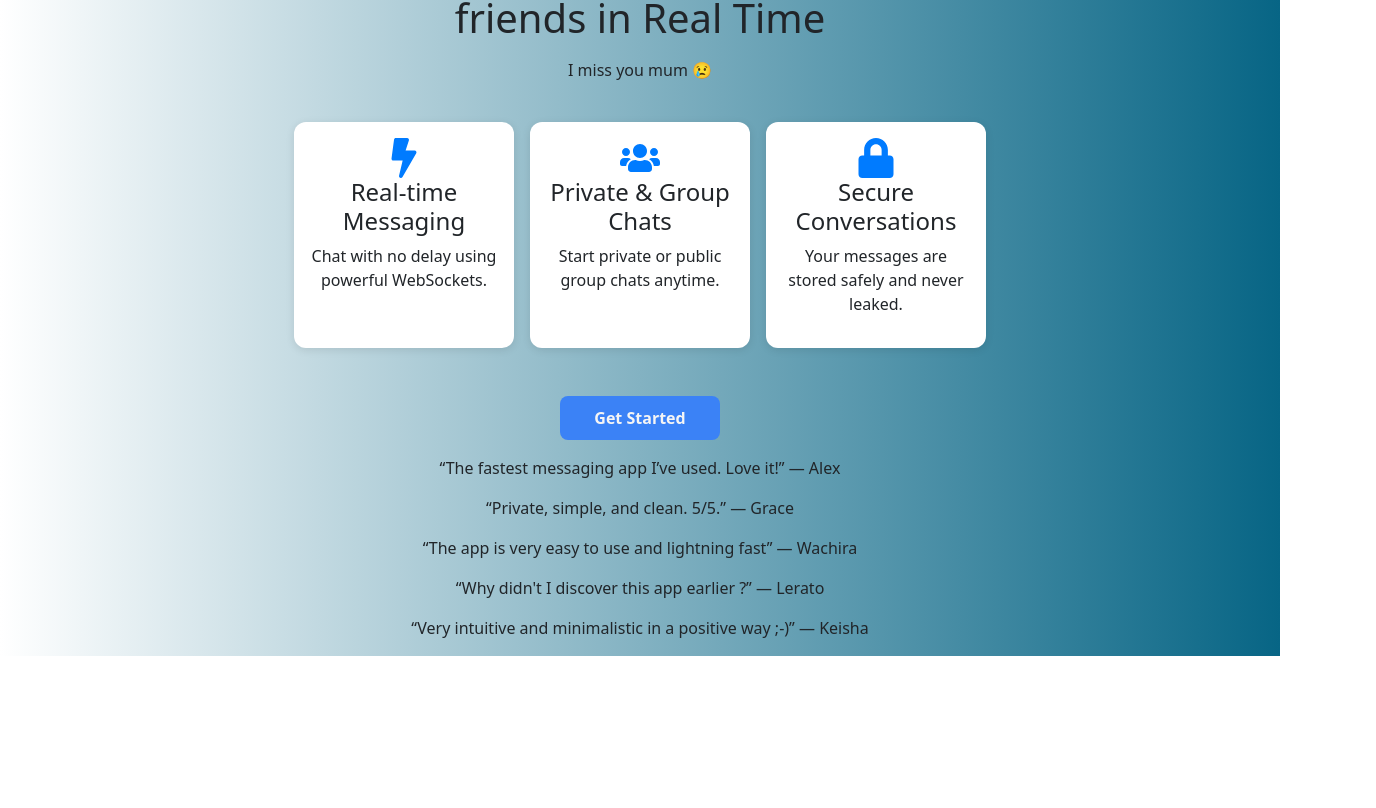
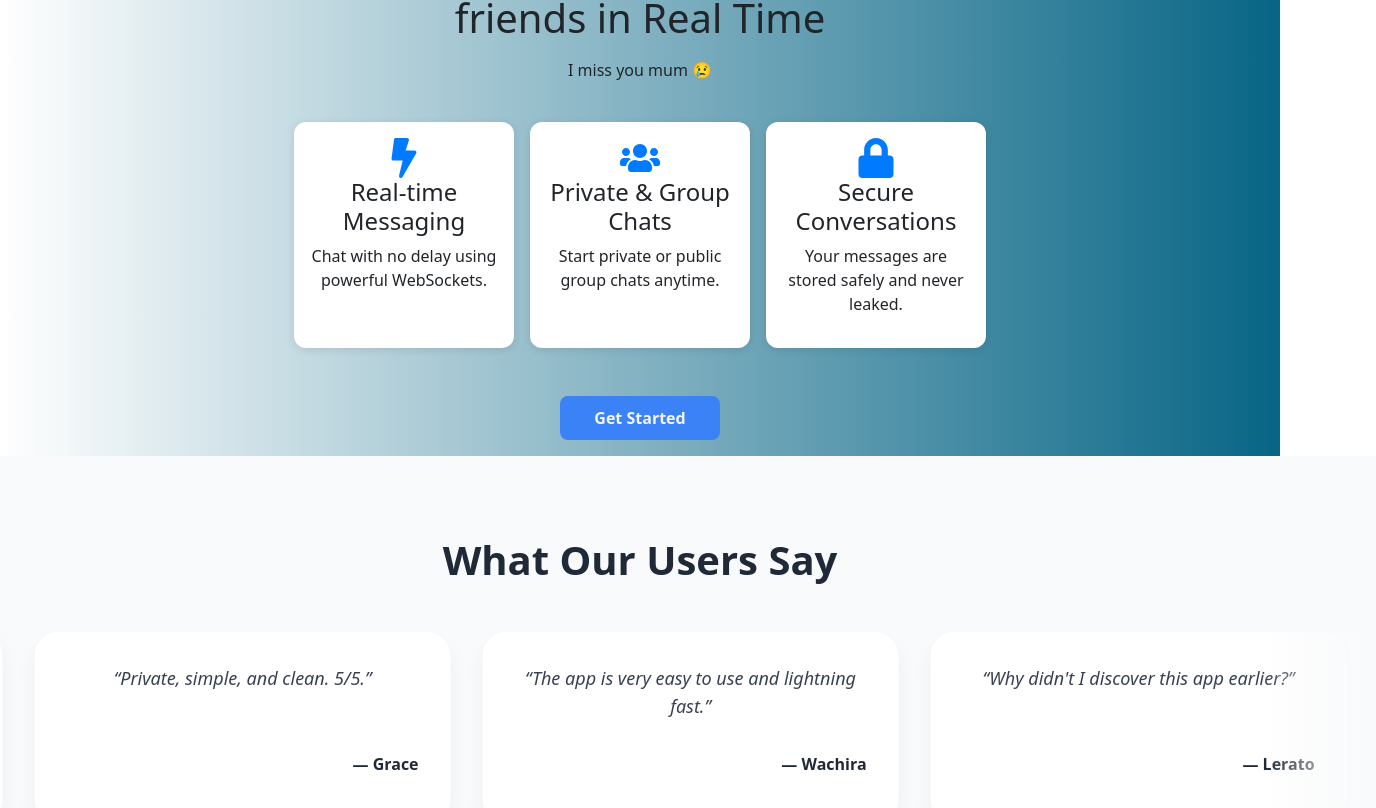
Before and after one commit to Fred-Kimani/React-chat-app, a React (Vite) app: page / in a window 1280 px wide. Shown: the part 194-1002 px from the top of the page, 1376 px wide, since content can reach past the window. Before the commit the page ends 850 px from the top, so only its background shows below. Built offline with nearby package versions, Linux system fonts and the light colour scheme; a web font is replaced by a local one.

Commit message:
Styling improvements to the settings page, testimonials section

```diff
--- /dev/null
+++ b/postcss.config.cjs
@@ -0,0 +1,6 @@
+module.exports = {
+  plugins: {
+    '@tailwindcss/postcss': {},
+    autoprefixer: {},
+  },
+};
--- a/postcss.config.js
+++ /dev/null
@@ -1,6 +0,0 @@
-export default {
-    plugins: {
-      '@tailwindcss/postcss': {},
-      autoprefixer: {},
-    },
-  }
--- a/src/index.css
+++ b/src/index.css
@@ -1,9 +1,9 @@
 @import url('https://fonts.googleapis.com/css2?family=Comic+Relief:wght@400;700&display=swap');
 
 
-/*@tailwind base;
+@tailwind base;
 @tailwind components;
-@tailwind utilities;*/
+@tailwind utilities;
 
 html{
   height: 100%;
@@ -14,9 +14,7 @@ html{
 body{
   height: 100%;
   width: 100%;
-  background: #076585;  /* fallback for old browsers */
-  background: -webkit-linear-gradient(to right, #fff, #076585);  /* Chrome 10-25, Safari 5.1-6 */
-  background: linear-gradient(to right, #fff, #076585); /* W3C, IE 10+/ Edge, Firefox 16+, Chrome 26+, Opera 12+, Safari 7+ */
+
 
 
 }
@@ -24,6 +22,9 @@ body{
 #root{
   height: 100%;
   width: 100%;
+  background: #076585;  /* fallback for old browsers */
+  background: -webkit-linear-gradient(to right, #fff, #076585);  /* Chrome 10-25, Safari 5.1-6 */
+  background: linear-gradient(to right, #fff, #076585); /* W3C, IE 10+/ Edge, Firefox 16+, Chrome 26+, Opera 12+, Safari 7+ */
 
 }
 
@@ -36,6 +37,7 @@ body{
   display: flex;
   flex-direction: column;
   align-items: center;
+
 
 
   /*background-color: rgba(255, 255, 255, 0.354);*/
@@ -485,31 +487,58 @@ button:disabled {
   font-weight: bold;
 }
 
-.settings-page-container{
+/* --- Keep your existing styles --- */
+
+.settings-page-container {
   display: flex;
   justify-content: center;
   flex-direction: column;
   align-items: center;
+  background-color: whitesmoke;
+  width: 100%;
+  min-height: 100vh;
 }
 
-.settings-page-container button{
+.settings-page-container button {
   width: 10rem;
   margin-top: 0.5rem;
   margin-bottom: 0.5rem;
-
 }
 
-.settings-box{
+.settings-box {
   display: flex;
   flex-direction: column;
   justify-content: center;
   align-items: center;
-  margin-top: 10rem;
+  margin-top: 0;
+  margin-bottom: 10rem;
   background-color: #8f9092;
   box-shadow: #333;
   border-radius: 10px;
   width: 45%;
   padding-bottom: 1rem;
+  gap: 1rem;
+  position: relative;
+  padding-top: 2.5rem;
+  padding-left: 2.5rem;
+}
+
+
+
+.settings-box form {
+  display: flex;
+  flex-direction: column;
+  align-items: center;
+  gap: 0.5rem;
+
+}
+
+.edit-name- {
+  display: flex;
+  flex-direction: column;
+  align-items: center;
+  gap: 0.5rem;
+  margin-top: 1rem;
 }
 
 .logout-button{
@@ -517,3 +546,118 @@ button:disabled {
   background-color: rgb(232, 22, 22);
 
 }
+
+.logout-button:hover{
+  background-color: rgb(223, 84, 84);
+}
+
+.back-button-container {
+  position: absolute;
+  top: 1rem;
+  left: 1rem;
+}
+
+.back-button-container button {
+  margin: 0;
+}
+
+
+
+/*Testimonials*/
+@keyframes scroll {
+  0% {
+    transform: translateX(0);
+  }
+  100% {
+    transform: translateX(calc(-26rem * 6));
+  }
+}
+
+.testimonials-container {
+  width: 100%;
+  background-color: #f9fafb;
+  padding: 5rem 1rem;
+  text-align: center;
+  font-family: sans-serif;
+}
+
+.testimonials-title {
+  font-size: 2.5rem;
+  font-weight: 800;
+  color: #1f2937;
+  margin-bottom: 3rem;
+}
+
+.testimonial-mask {
+  max-width: 90rem;
+  margin: 0 auto;
+  overflow: hidden;
+  position: relative;
+}
+
+.testimonial-fade-left,
+.testimonial-fade-right {
+  position: absolute;
+  top: 0;
+  width: 6rem;
+  height: 100%;
+  z-index: 10;
+  pointer-events: none;
+}
+
+.testimonial-fade-left {
+  left: 0;
+  background: linear-gradient(to right, #f9fafb, transparent);
+}
+
+.testimonial-fade-right {
+  right: 0;
+  background: linear-gradient(to left, #f9fafb, transparent);
+}
+
+.testimonial-track {
+  display: flex;
+  animation: scroll 40s linear infinite;
+}
+
+.testimonial-mask:hover .testimonial-track {
+  animation-play-state: paused;
+}
+
+.testimonial-card {
+  flex-shrink: 0;
+  width: 26rem;
+  margin: 0 1rem;
+  padding: 2rem;
+  background: white;
+  border-radius: 1.5rem;
+  box-shadow: 0 10px 20px rgba(0, 0, 0, 0.05);
+  display: flex;
+  flex-direction: column;
+  justify-content: space-between;
+  transition: transform 0.3s ease;
+}
+
+.testimonial-card:hover {
+  transform: scale(1.05);
+}
+
+.testimonial-text {
+  font-size: 1.125rem;
+  color: #374151;
+  line-height: 1.75rem;
+  font-style: italic;
+}
+
+.testimonial-author {
+  margin-top: 1rem;
+  text-align: right;
+  font-weight: 600;
+  color: #1f2937;
+}
+
+.testimonial-note {
+  margin-top: 2.5rem;
+  font-size: 0.875rem;
+  color: #9ca3af;
+}
--- /dev/null
+++ b/src/pages/Testimonials.tsx
@@ -0,0 +1,38 @@
+import React from "react";
+
+
+const testimonials = [
+  { author: "Alex", text: "The fastest messaging app I’ve used. Love it!" },
+  { author: "Grace", text: "Private, simple, and clean. 5/5." },
+  { author: "Wachira", text: "The app is very easy to use and lightning fast." },
+  { author: "Lerato", text: "Why didn't I discover this app earlier?" },
+  { author: "Keisha", text: "Very intuitive and minimalistic in a positive way ;-)" },
+  { author: "Ben", text: "A truly refreshing and modern experience." },
+];
+
+const Testimonials = () => {
+  const extendedTestimonials = [...testimonials, ...testimonials];
+
+  return (
+    <div className="testimonials-container">
+      <h2 className="testimonials-title">What Our Users Say</h2>
+
+      <div className="testimonial-mask">
+        <div className="testimonial-fade-left" />
+        <div className="testimonial-fade-right" />
+
+        <div className="testimonial-track">
+          {extendedTestimonials.map((testimonial, index) => (
+            <div key={index} className="testimonial-card">
+              <p className="testimonial-text">“{testimonial.text}”</p>
+              <p className="testimonial-author">— {testimonial.author}</p>
+            </div>
+          ))}
+        </div>
+      </div>
+
+    </div>
+  );
+};
+
+export default Testimonials;
--- a/src/pages/settings.tsx
+++ b/src/pages/settings.tsx
@@ -48,6 +48,7 @@ const Settings: React.FC  = ()=>{
                 toast.success(data.message, {
                     position:'top-right'
                 })
+                setShowNameInput(!showNameInput)
             }
             else {
                     // Handle errors (e.g., display error messages)
@@ -72,14 +73,11 @@ const Settings: React.FC  = ()=>{
         <div className="settings-page-container">
 
             <div className="settings-box">
+             <div className="back-button-container">
+               <BackButton />
+             </div>
 
-            <div className="back-button">
-                  <BackButton />
-                <h1>This is a page</h1>
-                </div>
-                 <button onClick={handleLogout} className="logout-button">
-                   Logout
-                 </button>
+             <h1>Settings Page</h1>
 
             <form
             onSubmit={(e)=>{
@@ -88,7 +86,7 @@ const Settings: React.FC  = ()=>{
             }}
             >
             <p>Edit Profile: {firstName} {lastName}</p>
-            <button onClick={()=> setShowNameInput(!showNameInput)}>
+            <button type="button" onClick={()=> setShowNameInput(!showNameInput)}>
             { showNameInput ? "Cancel": "Edit name" }
             </button>
         {  showNameInput &&(
@@ -103,6 +101,10 @@ const Settings: React.FC  = ()=>{
             )
         }
         </form>
+
+        <button onClick={handleLogout} className="logout-button">
+                   Logout
+                 </button>
         </div>
         </div>
     )
--- a/src/pages/welcome.tsx
+++ b/src/pages/welcome.tsx
@@ -3,6 +3,7 @@ import { Typewriter } from "react-simple-typewriter";
 import 'bootstrap/dist/css/bootstrap.min.css';
 import { useNavigate } from "react-router-dom";
 import { FaBolt, FaLock, FaUsers } from 'react-icons/fa';
+import Testimonials from "./Testimonials";
 
 
 
@@ -70,11 +71,7 @@ const WelcomePage = () : JSX.Element =>{
 
 
        <div className="testimonials">
-         <blockquote>“The fastest messaging app I’ve used. Love it!” — Alex</blockquote>
-         <blockquote>“Private, simple, and clean. 5/5.” — Grace</blockquote>
-         <blockquote>“The app is very easy to use and lightning fast” — Wachira</blockquote>
-         <blockquote>“Why didn't I discover this app earlier ?” — Lerato</blockquote>
-         <blockquote>“Very intuitive and minimalistic in a positive way ;-)” — Keisha</blockquote>
+       <Testimonials />
 
        </div>
 
--- a/tailwind.config.js
+++ /dev/null
@@ -1,11 +0,0 @@
-/** @type {import('tailwindcss').Config} */
-export default {
-    content: [
-      "./index.html",
-      "./src/**/*.{js,ts,jsx,tsx}",
-    ],
-    theme: {
-      extend: {},
-    },
-    plugins: [],
-  }
```
Also changed, not shown: package.json (+3 -4 lines), 2 other files (tests, documents, lock files or other folders).
